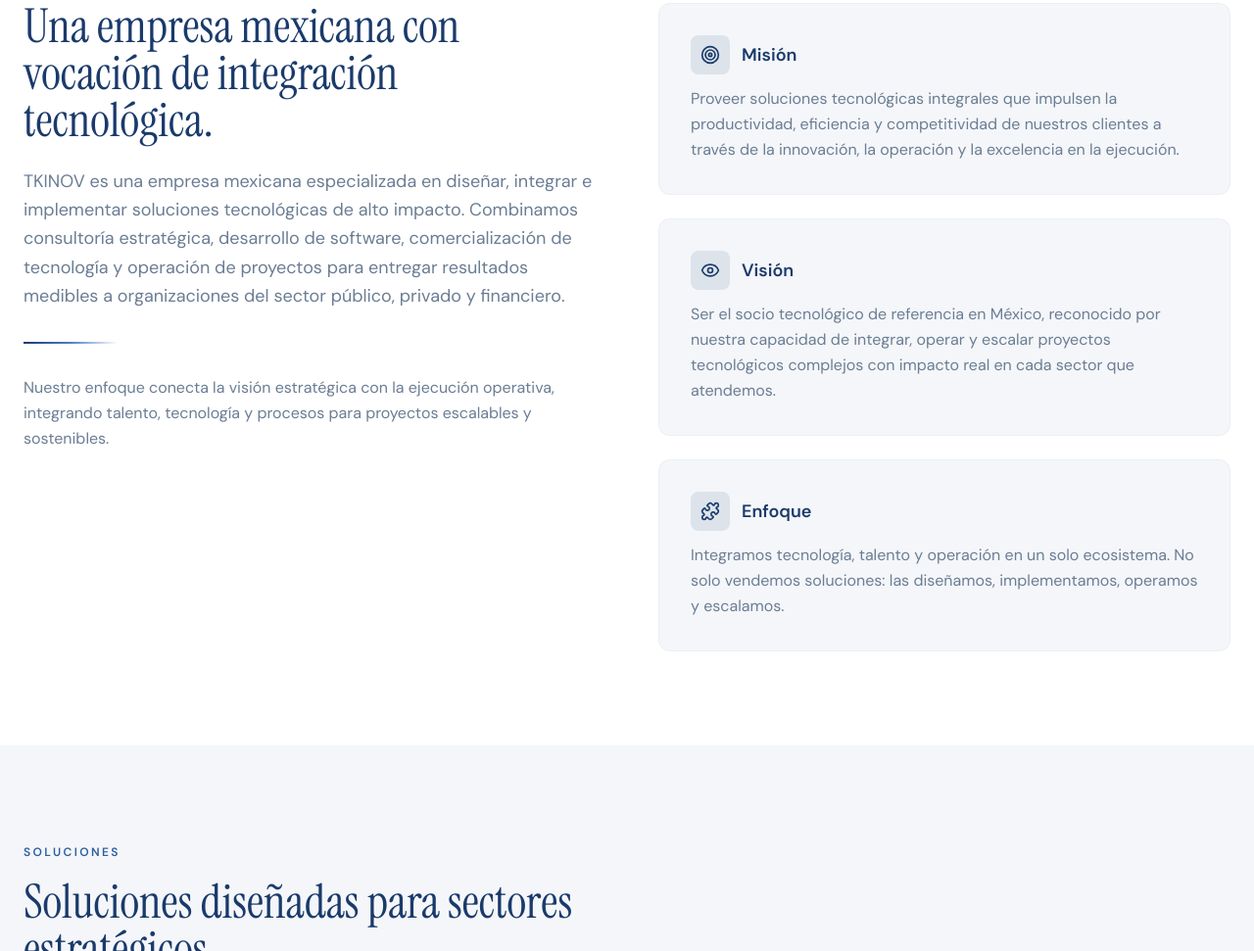
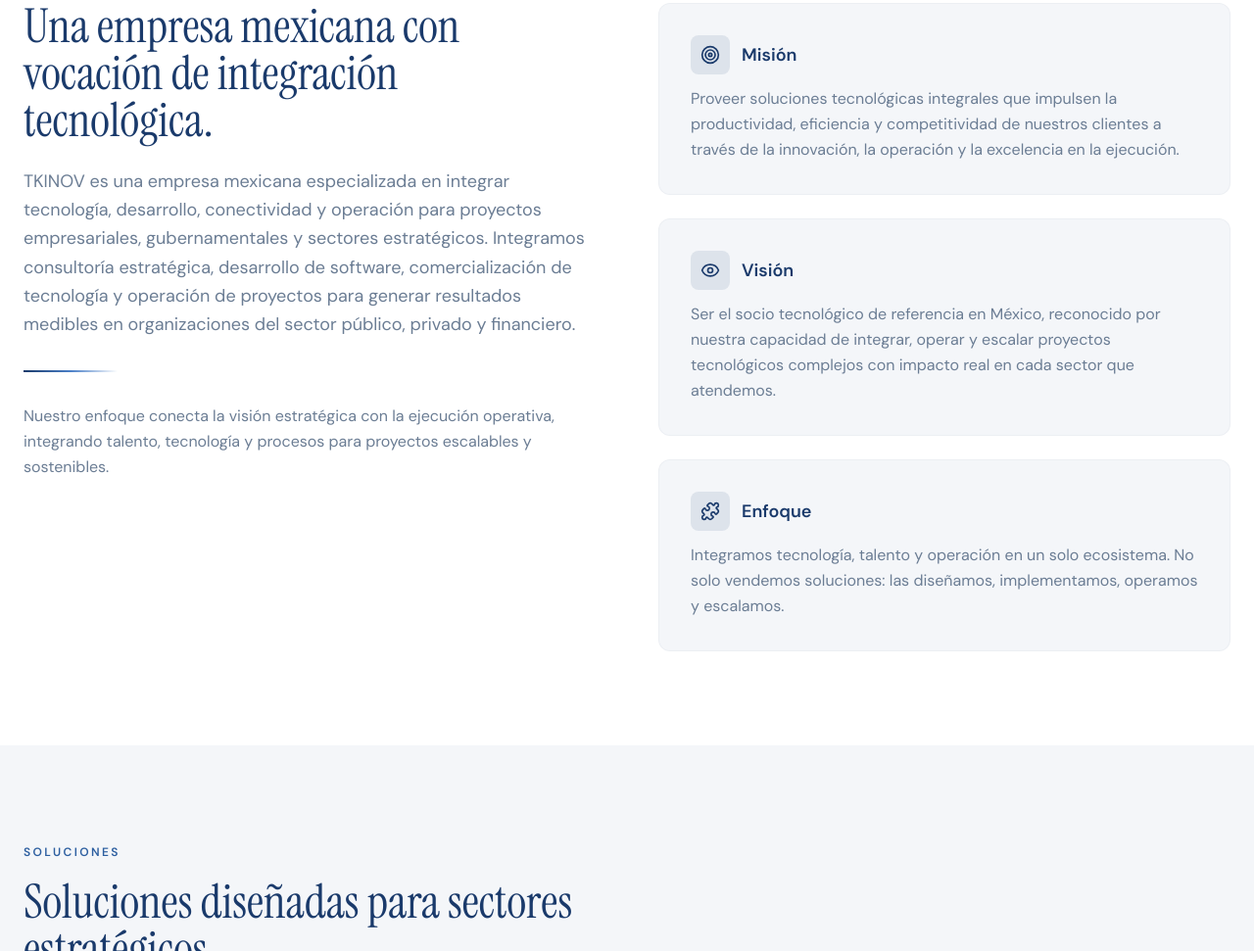
Before and after one commit to marioquirozce-arch/Portal_corporativo, a plain HTML site: page index.html in a window 1280 px wide. Shown: the part 1223-2194 px from the top of the page at 98% size. Drawn offline with nearby package versions, Linux system fonts and the light colour scheme.

Commit message:
Actualizar index.html

```diff
--- a/index.html
+++ b/index.html
@@ -433,7 +433,7 @@
             id="aboutText"
             class="mb-8 text-lg leading-relaxed text-tk-steel"
           >
-            TKINOV es una empresa mexicana especializada en diseñar, integrar e implementar soluciones tecnológicas de alto impacto. Combinamos consultoría estratégica, desarrollo de software, comercialización de tecnología y operación de proyectos para entregar resultados medibles a organizaciones del sector público, privado y financiero.
+            TKINOV es una empresa mexicana especializada en integrar tecnología, desarrollo, conectividad y operación para proyectos empresariales, gubernamentales y sectores estratégicos. Integramos consultoría estratégica, desarrollo de software, comercialización de tecnología y operación de proyectos para generar resultados medibles en organizaciones del sector público, privado y financiero.
           </p>
           <div class="gradient-line mb-8 w-24"></div>
           <p class="leading-relaxed text-tk-steel">
```
